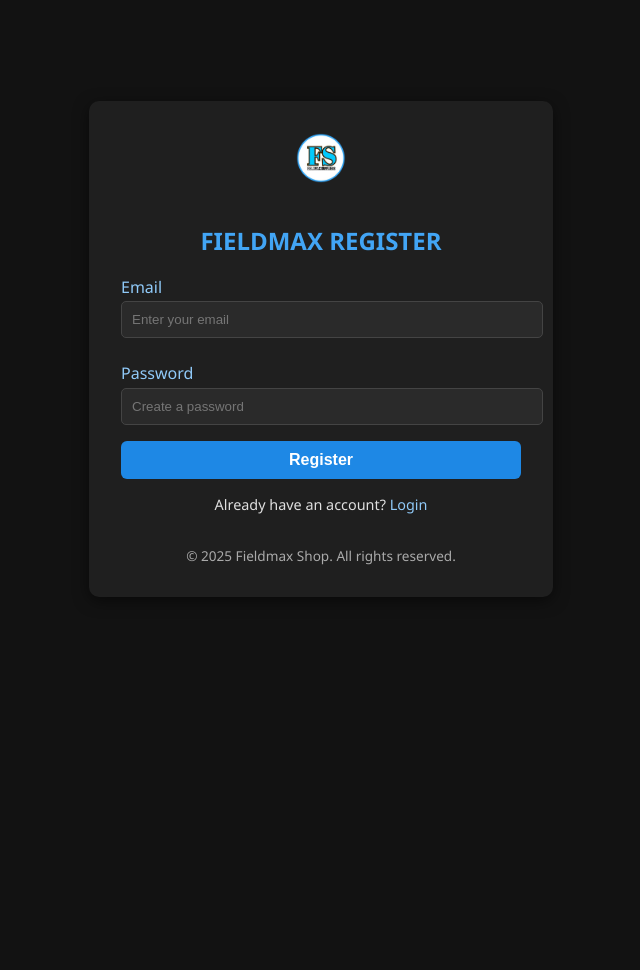
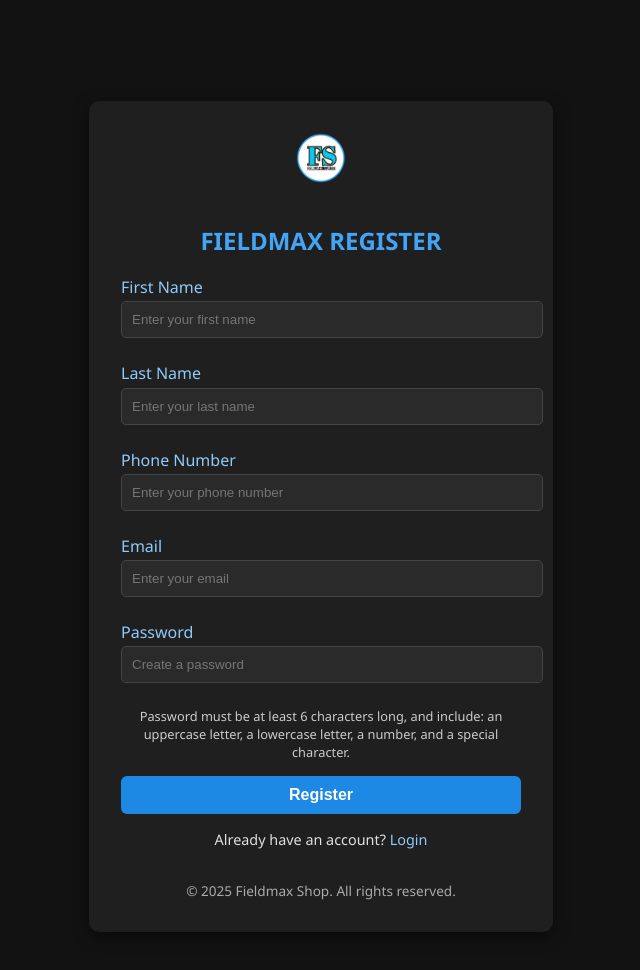
Before and after one commit to Vincentchirchir/fieldmax-sales-app, a Flask app: page /register in a window 1280 px wide. Shown: the whole page, without its empty margins (319-959 px from the left). Before the commit the page ends 597 px from the top, so only its background shows below. Run offline with Flask 3, Linux system fonts and the light colour scheme; some libraries are stand-ins or nearby versions.

Commit message:
Update register.html

```diff
--- a/templates/register.html
+++ b/templates/register.html
@@ -37,6 +37,7 @@
       color: #90caf9;
     }
 
+    input[type="text"],
     input[type="email"],
     input[type="password"] {
       width: 100%;
@@ -143,11 +144,27 @@
     {% endif %}
   {% endwith %}
 
+  <label for="first_name">First Name</label>
+  <input type="text" name="first_name" placeholder="Enter your first name" required>
+
+  <label for="last_name">Last Name</label>
+  <input type="text" name="last_name" placeholder="Enter your last name" required>
+
+  <label for="phone">Phone Number</label>
+  <input type="text" name="phone" placeholder="Enter your phone number" required>
+
   <label for="email">Email</label>
   <input type="email" name="email" placeholder="Enter your email" required>
 
   <label for="password">Password</label>
   <input type="password" name="password" placeholder="Create a password" required>
+
+  <small style="color: #ccc; font-size: 0.8rem; display: block; margin-top: 8px; margin-bottom: 15px;">
+    Password must be at least 6 characters long, and include:
+    an uppercase letter, a lowercase letter, a number, and a special character.
+  </small>
+
+
 
   <button type="submit">Register</button>
 </form>
```
Lines whose indentation alone changed are shown as unchanged.
